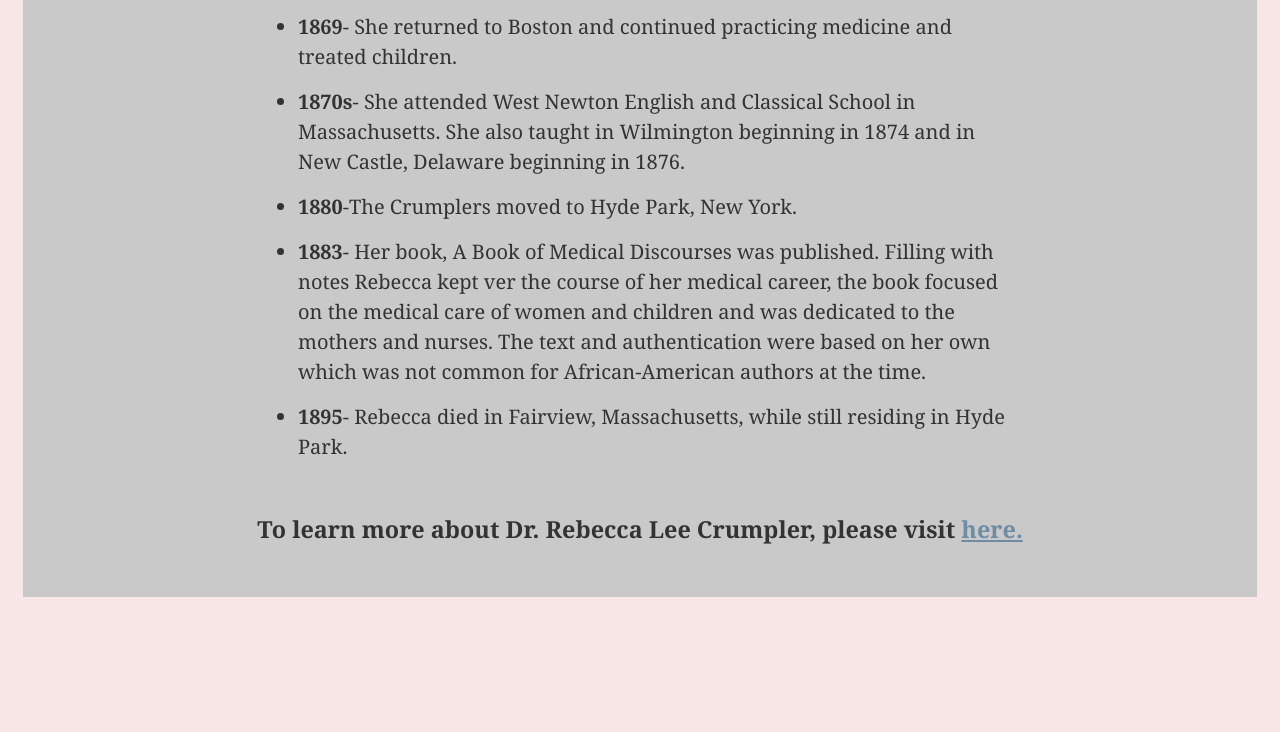
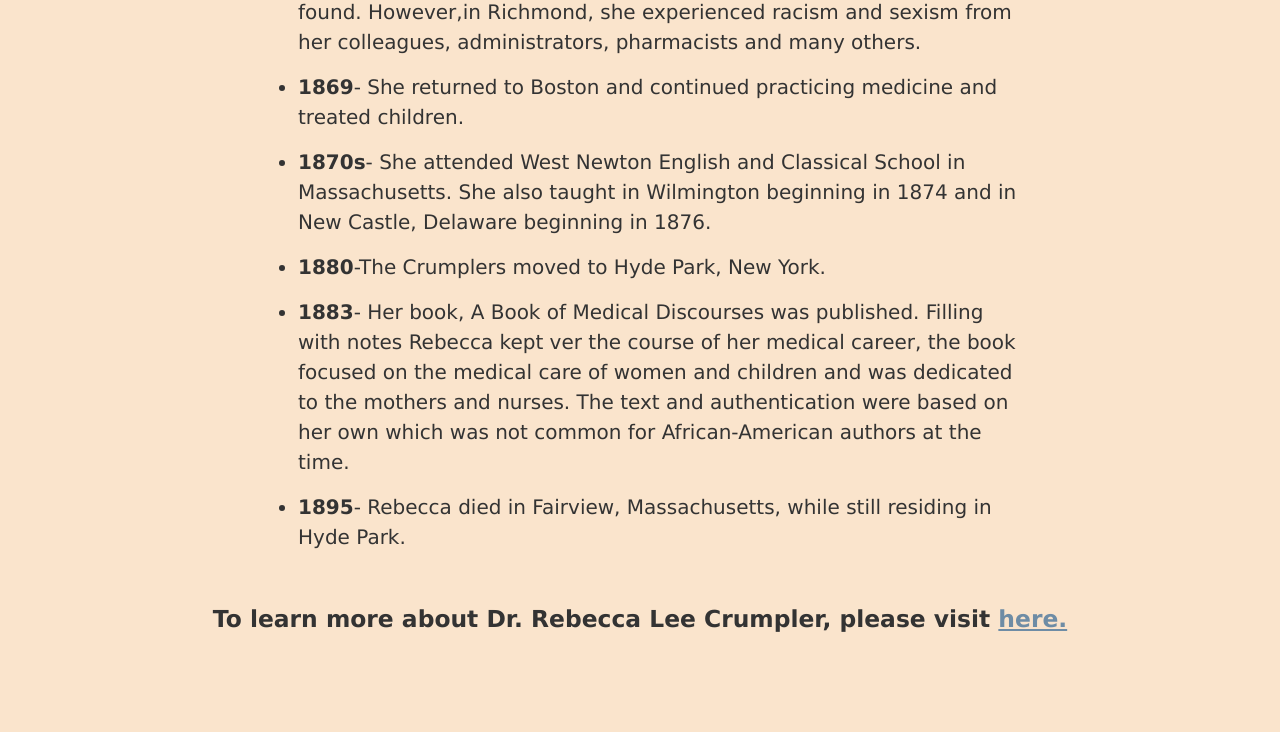
Before and after one commit to iammimitu/Tribute-Project, a plain HTML site: page index.html in a window 1280 px wide. Shown: the part 1442-2174 px from the top of the page. Before the commit the page ends 2084 px from the top, so only its background shows below. Drawn offline with Linux system fonts and the light colour scheme.

Commit message:
Update the background color and remove the area color to be more minimal

```diff
--- a/main.css
+++ b/main.css
@@ -3,15 +3,14 @@ html {
 }
 
 body {
-    background-color:#f9e6e6 ;
+    background-color:#fae4cc ;
     color:#333;
-    font-family: Georgia, 'Times New Roman', Times, serif;
+    font-family: 'Lucida Sans', 'Lucida Sans Regular',  Verdana, sans-serif;
     line-height: 1.5;
 }
 
 #title {
     text-align: center;
-    background-color:rgb(202, 201, 201) ;
     padding: 30px 30px 30px 30px;
     margin: 0;
 }
@@ -39,7 +38,6 @@ img {
 }
 
 #tribute-info {
-    background-color: rgb(202, 201, 201);
     margin: 0;
     padding: 10px 10px 50px 10px;
 }
```
